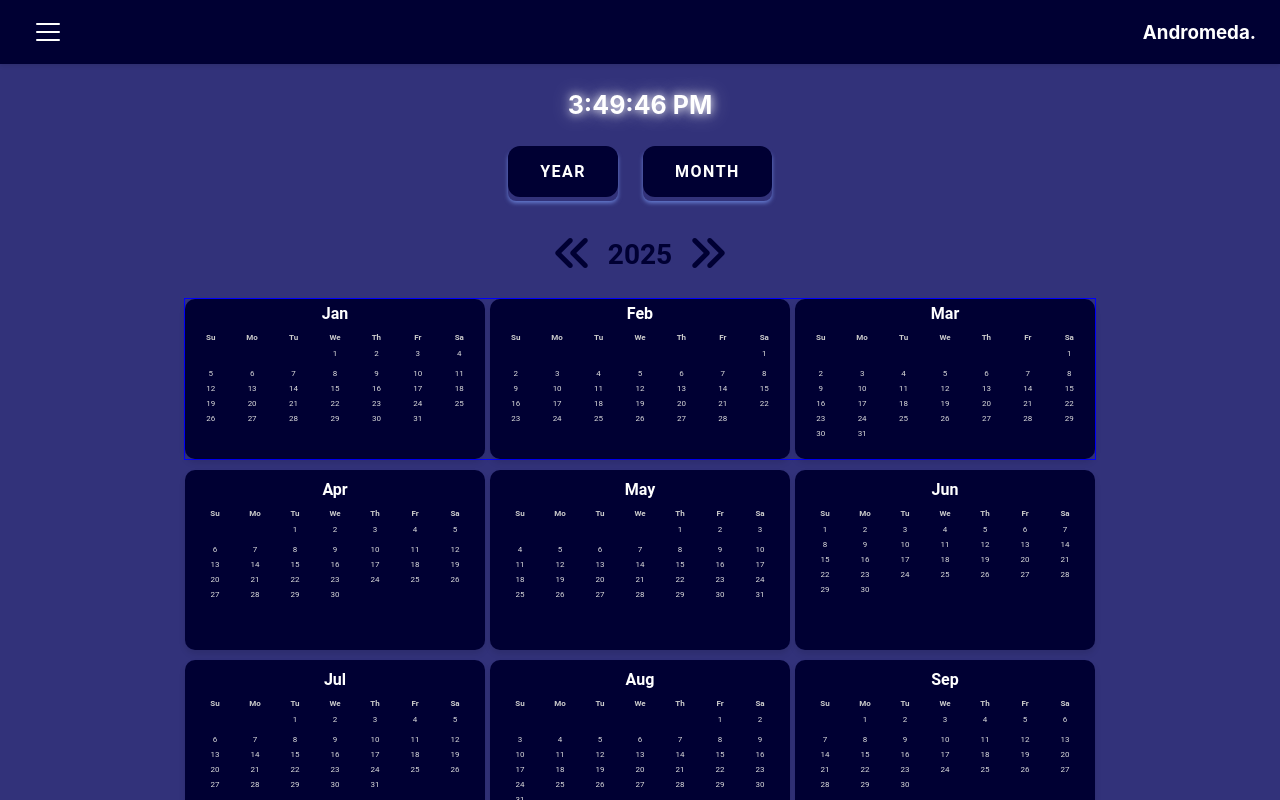
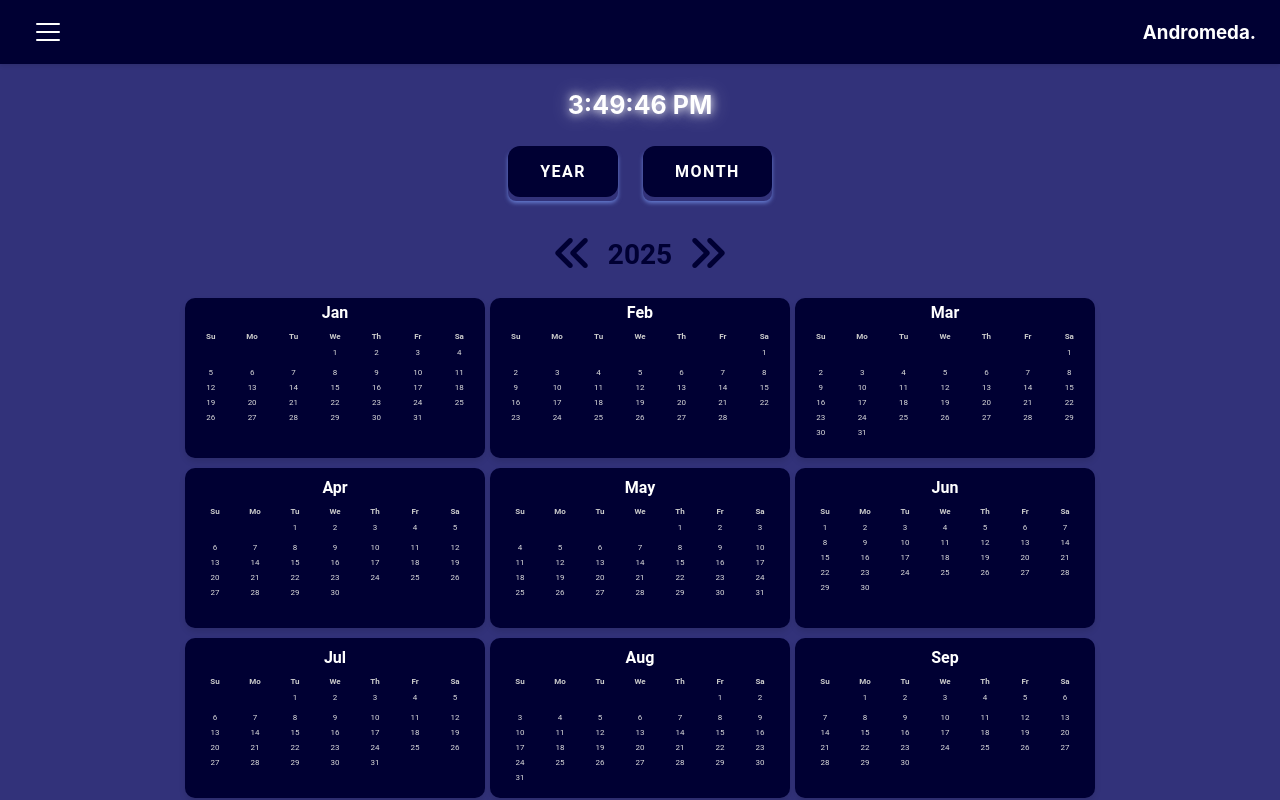
Before and after one commit to abk2191/organiser, a React (Vite) app: page /organiser/calendar in a window 1280 px wide. Both pictures are taken after a click on the button "YEAR". Shown: the top 800 px of the page. Built offline with nearby package versions, Linux system fonts and the light colour scheme.

Commit message:
Added new features

```diff
--- a/src/Calendar.jsx
+++ b/src/Calendar.jsx
@@ -1097,7 +1097,6 @@ function Calendar() {
                 justifyContent: "center",
                 gap: "5px",
                 marginBottom: "5px",
-                border: "1px solid blue",
               }}
             >
               {monthNames.slice(0, 3).map((monthName) => {
@@ -1149,7 +1148,7 @@ function Calendar() {
                       backgroundColor: "#000033",
                       borderRadius: "10px",
                       padding: "10px",
-                      height: "180px",
+                      height: "160px",
                       boxShadow: "0 4px 6px rgba(0, 0, 0, 0.1)",
                     }}
                   >
```
